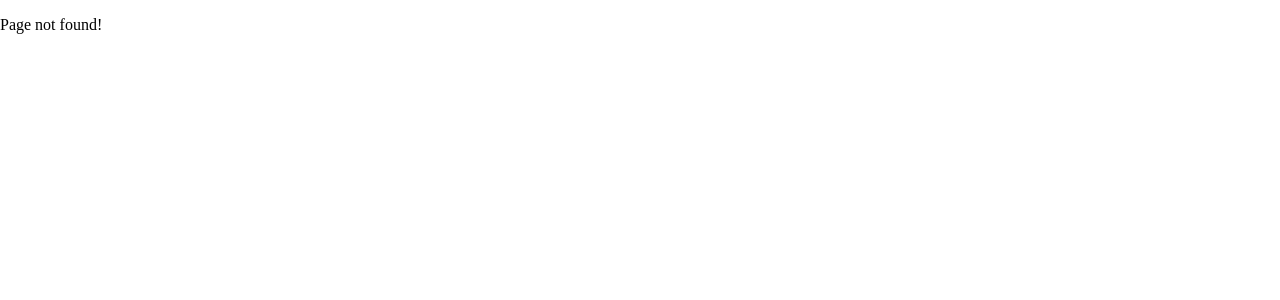
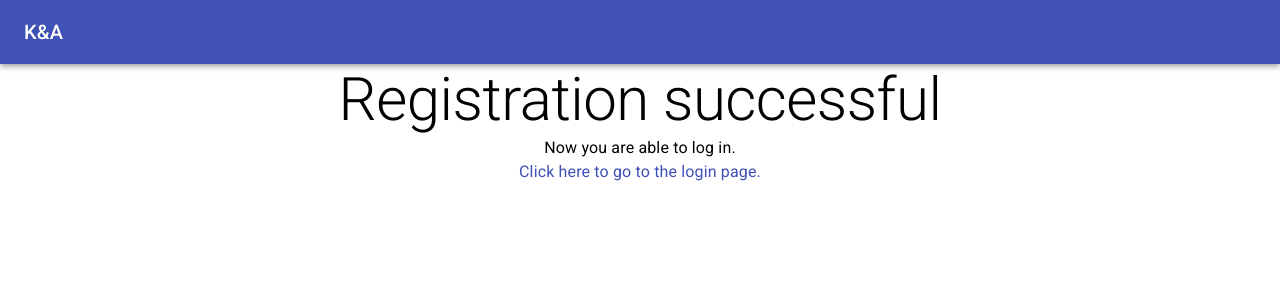
Before and after one commit to karmek-k/k-and-a-frontend, a React (Create React App) app: page /register-success in a window 1280 px wide. Before the commit this address had no page. Shown: the top 300 px of the page. Built offline with nearby package versions, Linux system fonts and the light colour scheme.

Commit message:
Add RegisterSuccess route

```diff
--- a/src/Routes.tsx
+++ b/src/Routes.tsx
@@ -6,6 +6,7 @@ import HomePage from './routes/HomePage';
 import Login from './routes/Login';
 import NotFound from './routes/NotFound';
 import Register from './routes/Register';
+import RegisterSuccess from './routes/RegisterSuccess';
 
 const Routes = () => {
   return (
@@ -13,6 +14,7 @@ const Routes = () => {
       <Switch>
         <Route exact path="/" component={HomePage} />
         <Route path="/register" component={Register} />
+        <Route path="/register-success" component={RegisterSuccess} />
         <Route path="/login" component={Login} />
         <Route path="*" component={NotFound} />
       </Switch>
--- a/src/routes/Register.tsx
+++ b/src/routes/Register.tsx
@@ -11,6 +11,7 @@ import RegisterForm, {
   RegisterFormFields
 } from './components/Register/RegisterForm';
 import Layout from './components/shared/Layout';
+import { Redirect } from 'react-router-dom';
 
 interface RegisterResponse {
   id: string;
@@ -48,6 +49,10 @@ const Register = () => {
       });
   }, [formFields]);
 
+  if (userData) {
+    return <Redirect to="/register-success" from="/" />;
+  }
+
   return (
     <Layout>
       <RegisterForm
--- /dev/null
+++ b/src/routes/RegisterSuccess.tsx
@@ -0,0 +1,29 @@
+import { Link, makeStyles, Typography } from '@material-ui/core';
+import React from 'react';
+import { Link as RouterLink } from 'react-router-dom';
+import Layout from './components/shared/Layout';
+
+const useStyles = makeStyles({
+  centeredText: {
+    textAlign: 'center'
+  }
+});
+
+const RegisterSuccess = () => {
+  const styles = useStyles();
+
+  return (
+    <Layout className={styles.centeredText}>
+      <Typography variant="h2">Registration successful</Typography>
+      <Typography>
+        Now you are able to log in.
+        <br />
+        <Link component={RouterLink} to="/login">
+          Click here to go to the login page.
+        </Link>
+      </Typography>
+    </Layout>
+  );
+};
+
+export default RegisterSuccess;
```
